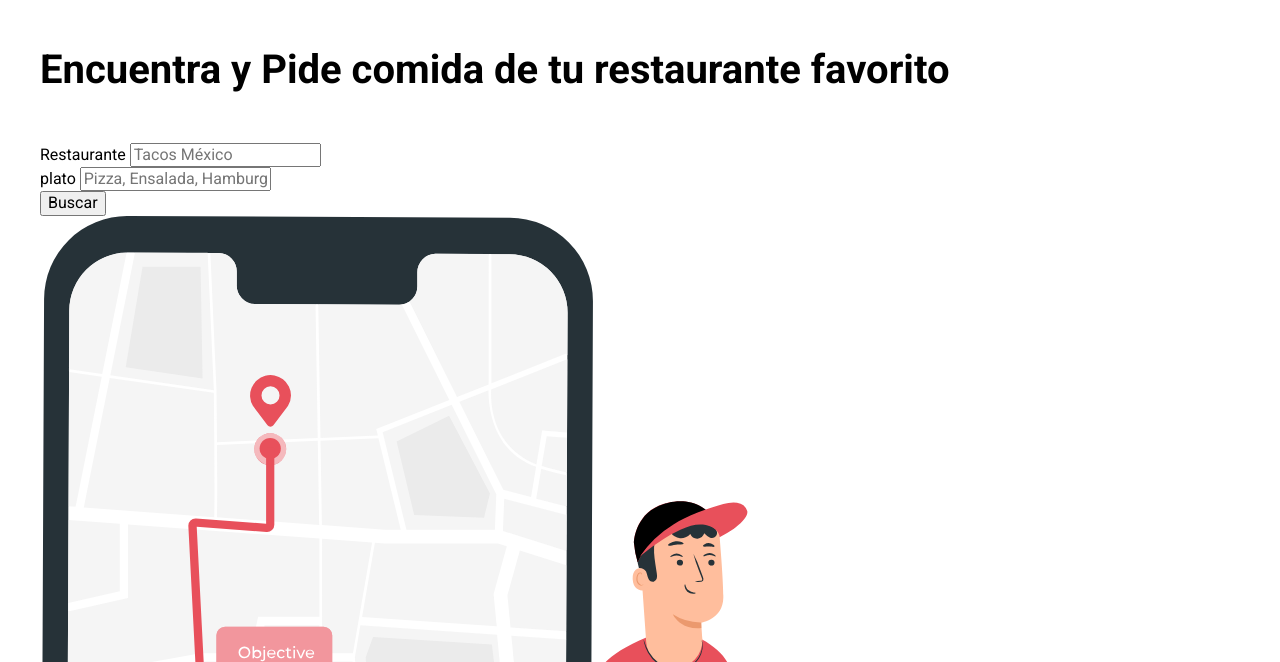
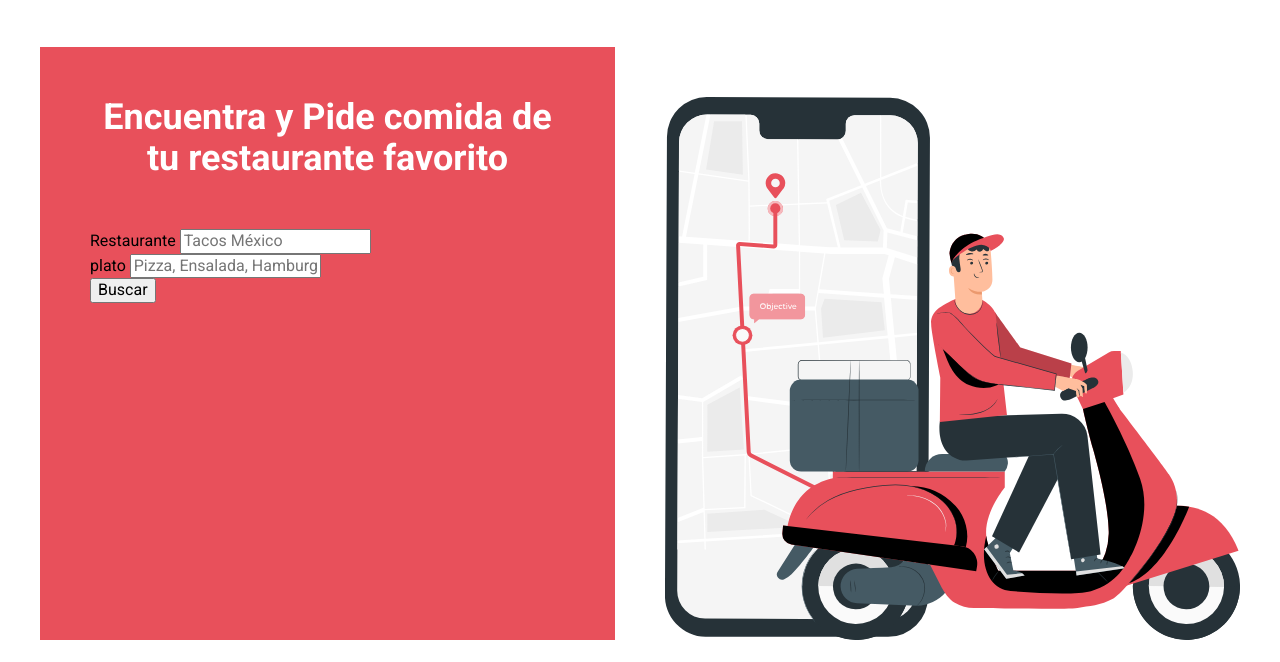
Before and after one commit to antoniopd/12-DeliveryApp, a website: page index.html in a window 1280 px wide. Shown: the part 138-800 px from the top of the page. Drawn offline with Linux system fonts and the light colour scheme.

Commit message:
creando el formulario y dando estilo

```diff
--- a/index.html
+++ b/index.html
@@ -28,7 +28,7 @@
     <section class="contenedor formulario">
         <div class="formulario__grid">
             <div class="formulario__contenido">
-                <h1>Encuentra y Pide comida de tu restaurante favorito</h1>
+                <h2 class="formulario__heading">Encuentra y Pide comida de tu restaurante favorito</h2>
                 <form action="" class="formulario__buscar">
                     <div class="formulario__campo">
                         <label for="restaurante" class="formulario__label">Restaurante</label>
@@ -42,8 +42,8 @@
                     <input type="submit" class="formulario__submit" value="Buscar">
                 </form>
             </div>
-            <div class="formulario__imagen">
-                <img src="build/img/dibujo_repartidor.svg" alt="imagen repartidor">
+            <div class="formulario__imagen--contenedor">
+                <img class="formulario__imagen" src="build/img/dibujo_repartidor.svg" alt="imagen repartidor">
             </div>
         </div>
     </section>
--- a/src/scss/formulario/_formulario.scss
+++ b/src/scss/formulario/_formulario.scss
@@ -1,2 +1,36 @@
 @use 'base/variables' as v;
 @use 'base/mixins' as m;
+
+.formulario {
+
+
+    &__grid {
+        @include m.tablet {
+            @include m.grid(2, v.$separacion);
+        }
+    }
+
+    &__contenido {
+        background-color: v.$primario;
+        padding: v.$separacion;
+    }
+
+    &__heading {
+        color: v.$blanco;
+        text-align: center;
+    }
+
+    &__imagen--contenedor {
+        margin-top: v.$separacion;
+        display: flex;
+        justify-content: center;
+    }
+
+    &__imagen {
+        width: 30rem;
+
+        @include m.desktop {
+            width: 100%;
+        }
+    }
+}
```
Also changed, not shown: build/css/app.css, 1 other file.
